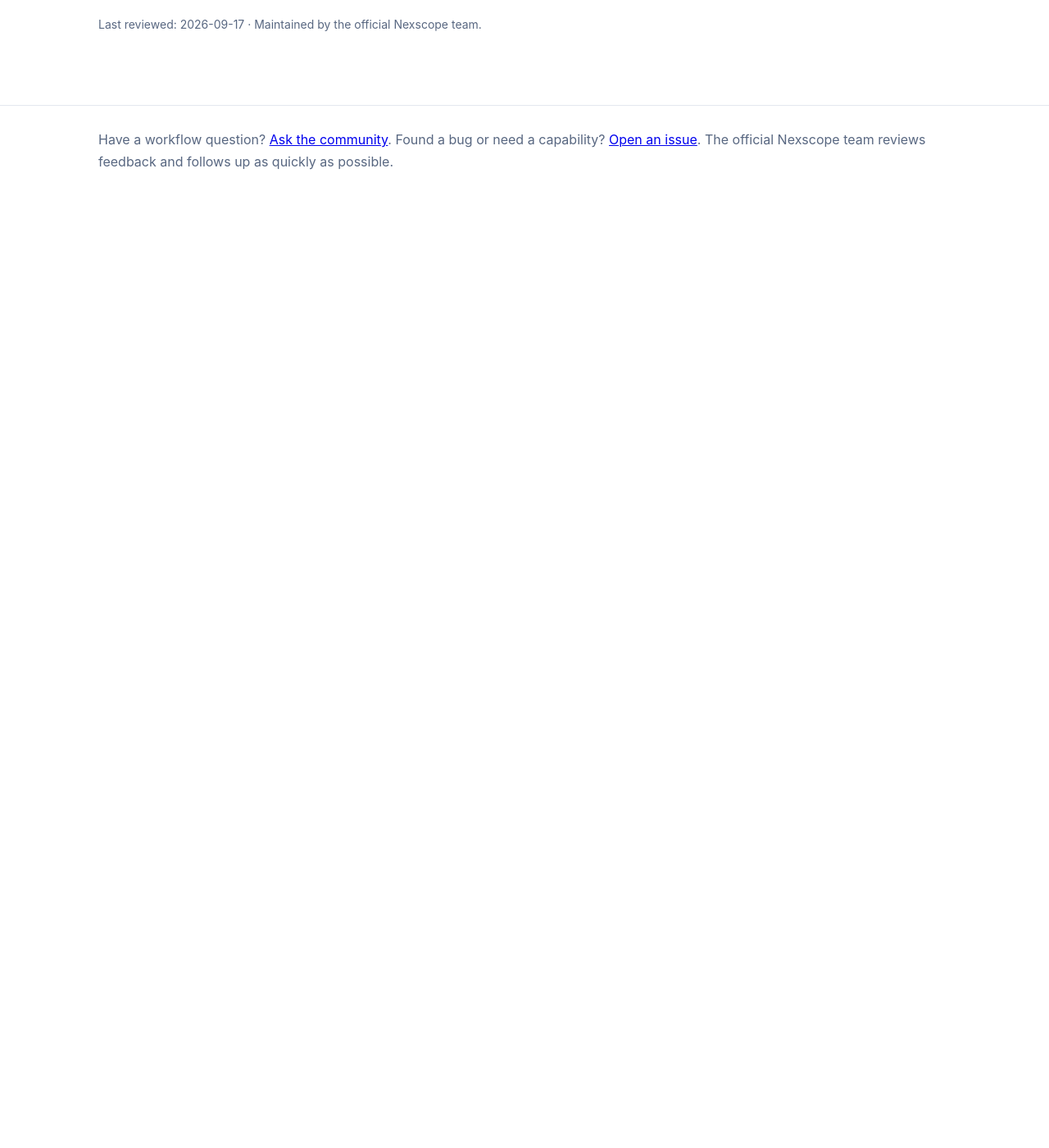
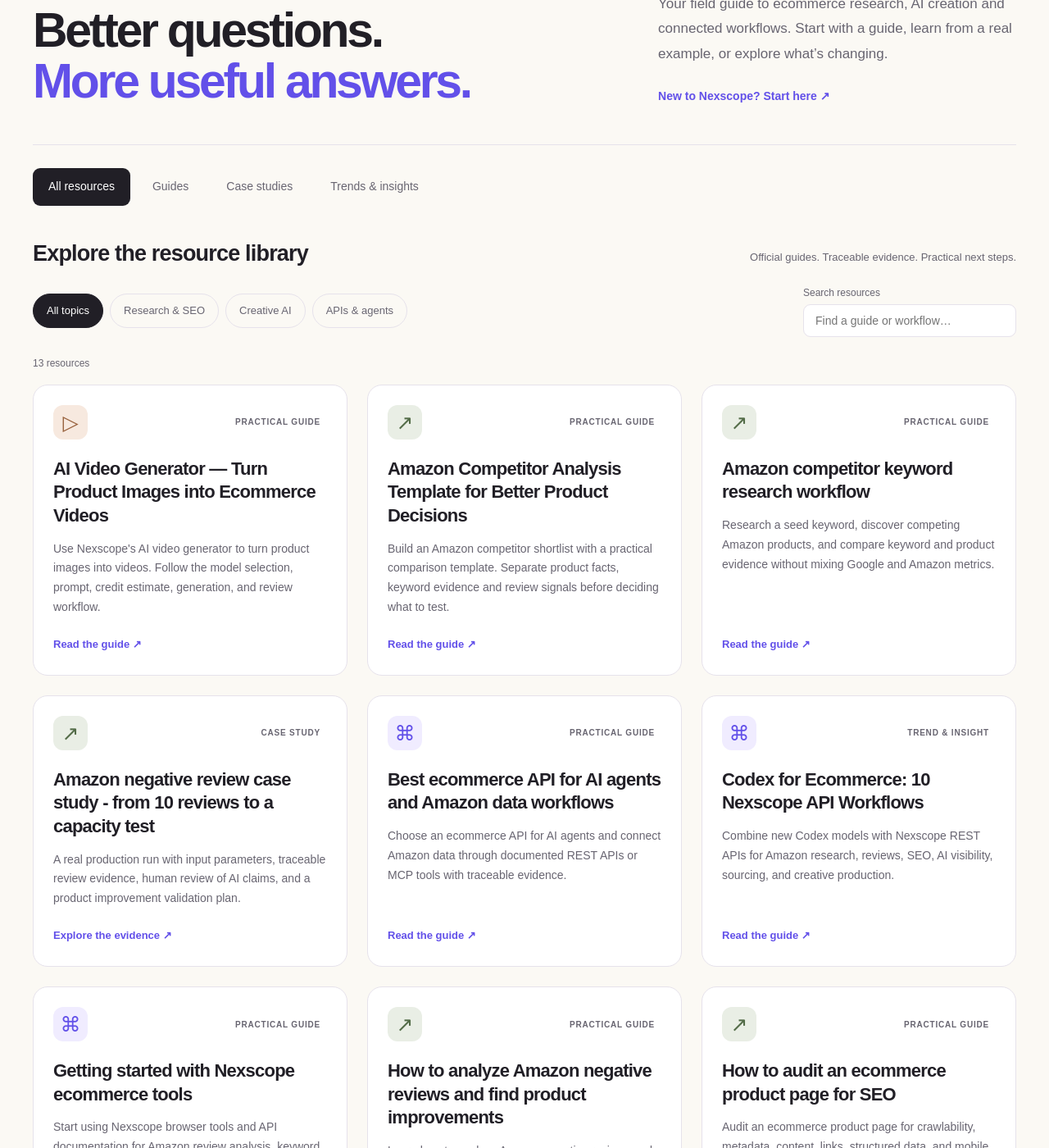
Before and after one commit to nexscope-ai/ecommerce-ai-tools, a Jekyll site: the page built from docs/index.md, in a window 1280 px wide and 1400 px high, scrolled down 270 px. Shown: the whole window at 82% size. Built offline with Jekyll 4.4.1, drawn with Linux system fonts in a browser that asks for light colours; before the commit the page ends 900 px from its top, so only the background shows below that; some of the changed text lies outside the part shown.

Commit message:
design: launch branded resource and article pages

```diff
--- a/docs/_layouts/default.html
+++ b/docs/_layouts/default.html
@@ -79,47 +79,45 @@
       .reviewed { margin-top: 48px; padding-top: 18px; border-top: 1px solid var(--line); color: var(--muted); font-size: 14px; }
       footer { padding: 28px 0; border-top: 1px solid var(--line); color: var(--muted); }
     </style>
-    {% if page.url contains '/ecommerce-trends/' %}
     <link rel="stylesheet" href="{{ '/assets/trends.css' | relative_url }}">
     <script src="{{ '/assets/trends.js' | relative_url }}" defer></script>
-    {% endif %}
+    <link rel="icon" href="https://nexscope-ai.github.io/favicon.png">
   </head>
-  <body{% if page.url contains '/ecommerce-trends/' %} class="trends-page{% if page.schema_type == 'Article' %} trends-article{% endif %}"{% endif %}>
-    {% if page.url contains '/ecommerce-trends/' %}
+  {% assign is_hub = page.resource_hub %}
+  {% if page.url == '/ecommerce-trends/' %}{% assign is_hub = true %}{% endif %}
+  {% assign section = 'guides' %}
+  {% if page.path contains 'case-studies/' %}{% assign section = 'case-studies' %}{% endif %}
+  {% if page.path contains 'ecommerce-trends/' %}{% assign section = 'ecommerce-trends' %}{% endif %}
+  <body class="trends-page{% unless is_hub %} trends-article{% endunless %}">
     <a class="skip-link" href="#main-content">Skip to content</a>
     <header class="trends-header"><div class="wrap">
       <a class="brand" href="https://nexscope-ai.github.io/" aria-label="Nexscope home"><img src="https://nexscope-ai.github.io/logo.png" alt="Nexscope" width="166" height="42"></a>
-      <nav aria-label="Primary"><a href="https://nexscope-ai.github.io/">Home</a><a href="{{ '/ecommerce-trends/' | relative_url }}" aria-current="{% if page.schema_type == 'Article' %}true{% else %}page{% endif %}">Trends & insights</a><a href="{{ '/' | relative_url }}">Guides</a><a class="nav-cta" href="https://www.nexscope.ai/api-docs?utm_source=github_pages&amp;utm_medium=referral&amp;utm_campaign=ecommerce_trends">Explore APIs ↗</a></nav>
+      <nav aria-label="Primary">
+        <a href="{{ '/' | relative_url }}"{% if page.url == '/' %} aria-current="page"{% endif %}>Resources</a>
+        <a href="{{ '/guides/' | relative_url }}"{% if section == 'guides' and page.url != '/' %} aria-current="true"{% endif %}>Guides</a>
+        <a href="{{ '/case-studies/' | relative_url }}"{% if section == 'case-studies' %} aria-current="true"{% endif %}>Case studies</a>
+        <a href="{{ '/ecommerce-trends/' | relative_url }}"{% if section == 'ecommerce-trends' %} aria-current="true"{% endif %}>Trends</a>
+        <a class="nav-cta" href="https://www.nexscope.ai/api-docs?co-from=githubIO&amp;utm_source=github_pages&amp;utm_medium=referral&amp;utm_campaign=resources">Explore APIs ↗</a>
+      </nav>
     </div></header>
-    {% else %}
-    <header>
-      <div class="wrap">
-        <a class="brand" href="{{ '/' | relative_url }}">Nexscope Ecommerce AI Tools</a>
-        <nav aria-label="Primary">
-          <a href="https://github.com/nexscope-ai/ecommerce-ai-tools/discussions">Community</a>
-          <a href="{{ '/ecommerce-trends/' | relative_url }}">Ecommerce trends</a>
-          <a href="{{ '/ai-video-generator/' | relative_url }}">AI video generator</a>
-          <a href="{{ '/amazon-negative-review-analysis/' | relative_url }}">Amazon review analysis</a>
-          <a href="{{ '/amazon-competitor-keyword-research/' | relative_url }}">Keyword research</a>
-          <a href="{{ '/website-seo-audit-guide/' | relative_url }}">SEO audits</a>
-          <a href="{{ '/ecommerce-api-for-ai-agents/' | relative_url }}">AI agent APIs</a>
-          <a href="https://www.nexscope.ai/api-docs?utm_source=github_pages&utm_medium=referral&utm_campaign=ecommerce_ai_tools">API Docs</a>
-        </nav>
-      </div>
-    </header>
-    {% endif %}
     <main class="wrap" id="main-content">
-      {% if page.url contains '/ecommerce-trends/' and page.schema_type == 'Article' %}
-      <a class="back-link" href="{{ '/ecommerce-trends/' | relative_url }}">← All trends & insights</a>
+      {% unless is_hub %}
+      <nav class="resource-breadcrumb" aria-label="Breadcrumb">
+        <a href="{{ '/' | relative_url }}">Resources</a><span aria-hidden="true">/</span>
+        <a href="{{ section | prepend: '/' | append: '/' | relative_url }}">{% if section == 'case-studies' %}Case studies{% elsif section == 'ecommerce-trends' %}Trends{% else %}Guides{% endif %}</a>
+      </nav>
       <div class="reading-progress" aria-hidden="true"><span></span></div>
       <div class="reading-layout"><aside class="reading-sidebar" hidden><details open><summary>On this page</summary><nav aria-label="Article contents"></nav></details></aside>
-      {% endif %}
+      {% endunless %}
       <article>
-        {{ content }}
+        {% if page.resource_hub %}{% include resource-library.html %}{% else %}{{ content }}{% endif %}
         {% if page.last_reviewed %}<p class="reviewed">Last reviewed: {{ page.last_reviewed }} · Maintained by the official Nexscope team.</p>{% endif %}
+        {% unless is_hub %}
+        <section class="article-next" aria-label="Next steps"><span class="eyebrow">Keep exploring</span><h2>Put your next idea to work.</h2><p>Find a practical workflow, inspect the evidence, or explore the APIs behind it.</p><div><a href="{{ '/guides/' | relative_url }}">Browse guides →</a><a href="{{ '/case-studies/' | relative_url }}">Explore real examples →</a><a href="https://www.nexscope.ai/api-docs?co-from=githubIO">Open API docs ↗</a></div></section>
+        {% endunless %}
       </article>
-      {% if page.url contains '/ecommerce-trends/' and page.schema_type == 'Article' %}</div>{% endif %}
+      {% unless is_hub %}</div>{% endunless %}
     </main>
-    <footer><div class="wrap">Have a workflow question? <a href="https://github.com/nexscope-ai/ecommerce-ai-tools/discussions">Ask the community</a>. Found a bug or need a capability? <a href="https://github.com/nexscope-ai/ecommerce-ai-tools/issues/new/choose">Open an issue</a>. The official Nexscope team reviews feedback and follows up as quickly as possible.</div></footer>
+    <footer><div class="wrap resource-footer"><div><a class="brand" href="https://nexscope-ai.github.io/">Nexscope</a><p>Practical knowledge for your next commerce workflow.</p></div><nav aria-label="Footer"><a href="{{ '/guides/' | relative_url }}">Guides</a><a href="{{ '/case-studies/' | relative_url }}">Case studies</a><a href="{{ '/ecommerce-trends/' | relative_url }}">Trends</a><a href="https://github.com/nexscope-ai/ecommerce-ai-tools/discussions">Community ↗</a><a href="https://github.com/nexscope-ai/ecommerce-ai-tools/issues/new/choose">Help & feedback ↗</a></nav></div></footer>
   </body>
 </html>
```
